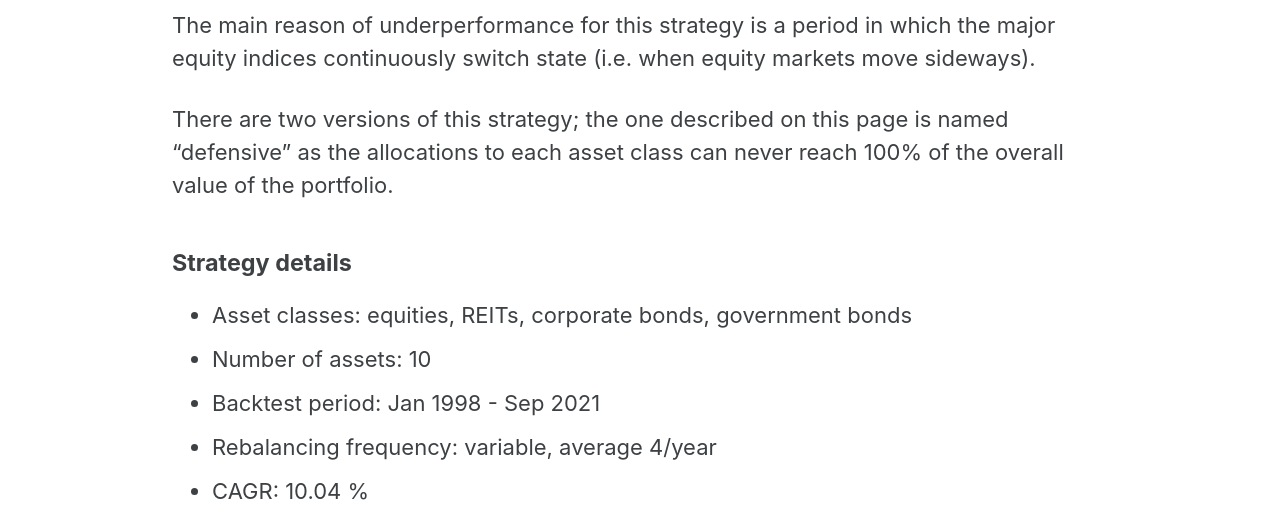
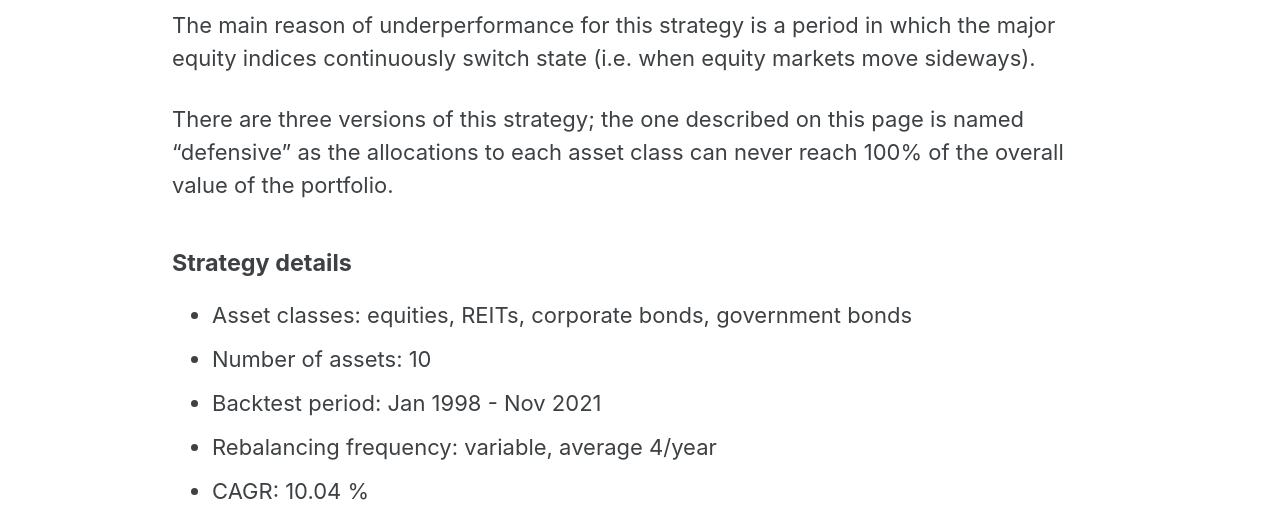
Before and after one commit to IthacaResearch/ithacaresearch.github.io, a Jekyll site: the page built from _posts/2020-12-05-Market-State-Decoder-Defensive.md, in a window 1280 px wide and 900 px high, scrolled down 408 px. Shown: the part 154-659 px from the top of the window. Built offline with Jekyll 4.4.1, drawn with Linux system fonts in a browser that asks for light colours; cached includes are drawn as plain includes.

Commit message:
Update 2020-12-05-Market-State-Decoder-Defensive.md

```diff
--- a/_posts/2020-12-05-Market-State-Decoder-Defensive.md
+++ b/_posts/2020-12-05-Market-State-Decoder-Defensive.md
@@ -15,12 +15,12 @@
 
 The main reason of underperformance for this strategy is a period in which the major equity indices continuously switch state (i.e. when equity markets move sideways).
 
-There are two versions of this strategy; the one described on this page is named "defensive" as the allocations to each asset class can never reach 100% of the overall value of the portfolio.
+There are three versions of this strategy; the one described on this page is named "defensive" as the allocations to each asset class can never reach 100% of the overall value of the portfolio.
 
 #### Strategy details
 * Asset classes: equities, REITs, corporate bonds, government bonds
 * Number of assets: 10
-* Backtest period: Jan 1998 - Sep 2021
+* Backtest period: Jan 1998 - Nov 2021
 * Rebalancing frequency: variable, average 4/year
 * CAGR: 10.04 %
 * Max Drawdown: 11.06 %
```
